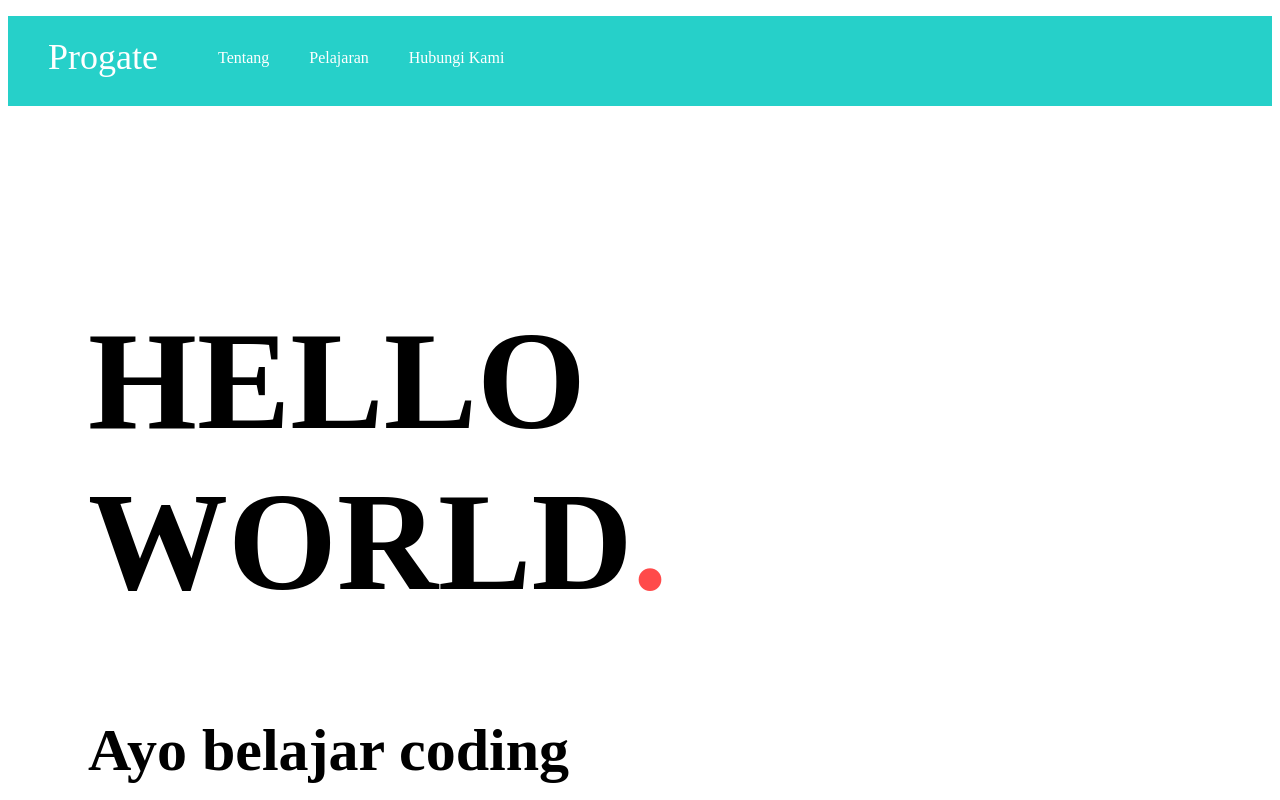
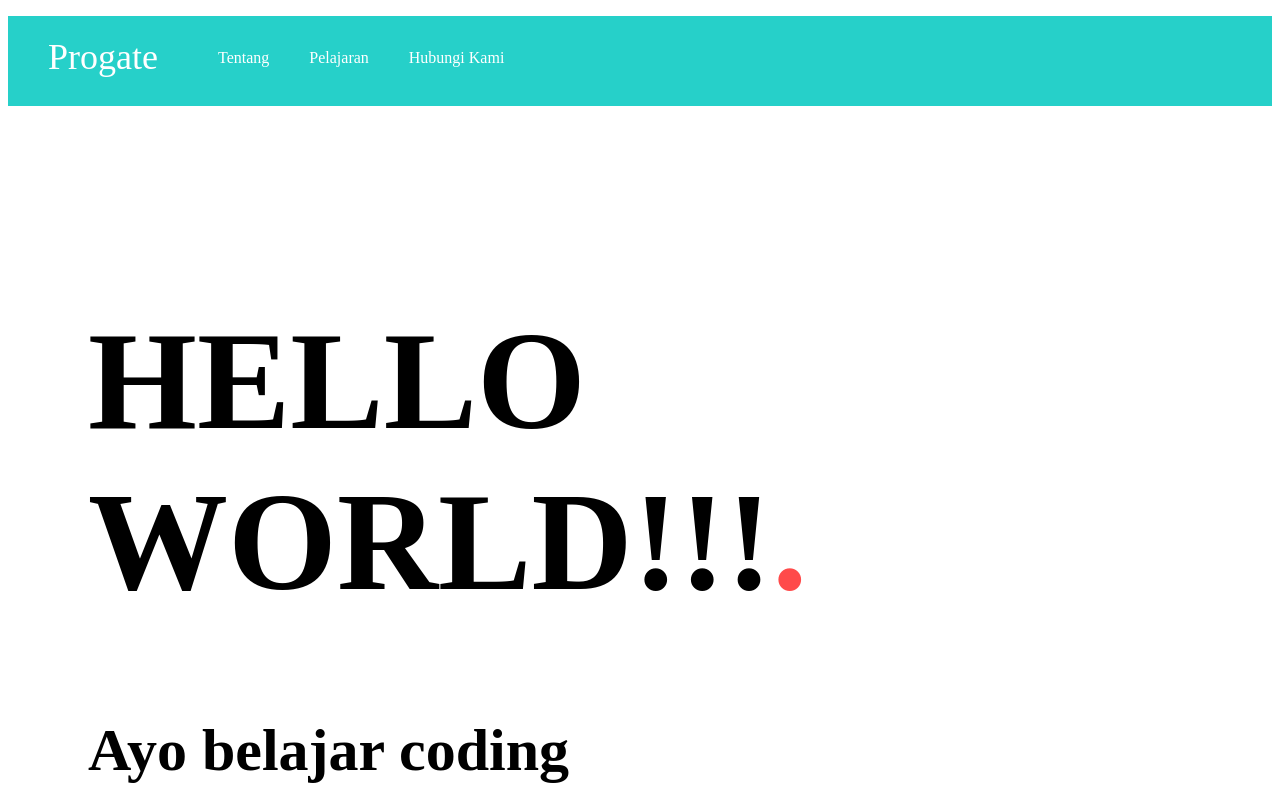
Before and after one commit to thwibowo/progatedts, a plain HTML site: page index.html in a window 1280 px wide. Shown: the top 800 px of the page. Drawn offline with Linux system fonts and the light colour scheme.

Commit message:
Update index.html

```diff
--- a/index.html
+++ b/index.html
@@ -19,7 +19,7 @@
 
     <div class="main">
       <div class="copy-container">
-        <h1>HELLO WORLD<span>.</span></h1>
+        <h1>HELLO WORLD!!!<span>.</span></h1>
         <h2>Ayo belajar coding</h2>
       </div>
 
```
